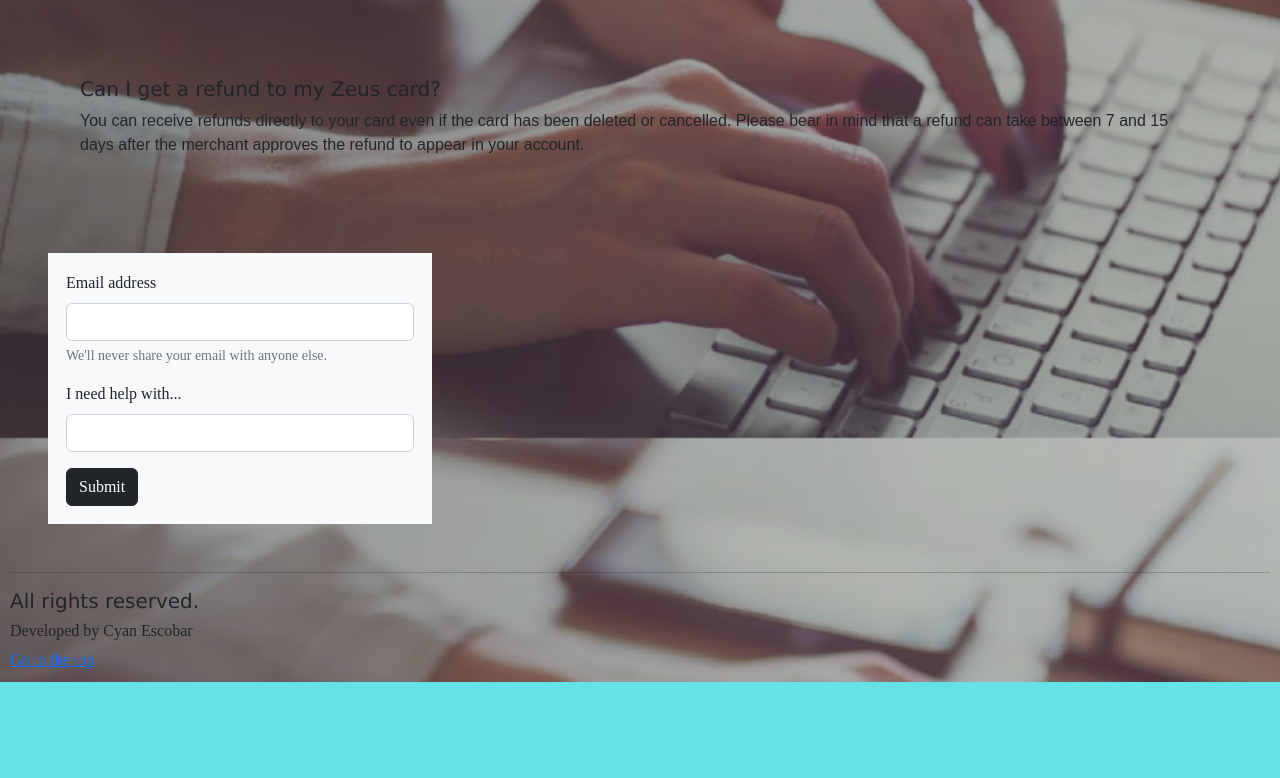
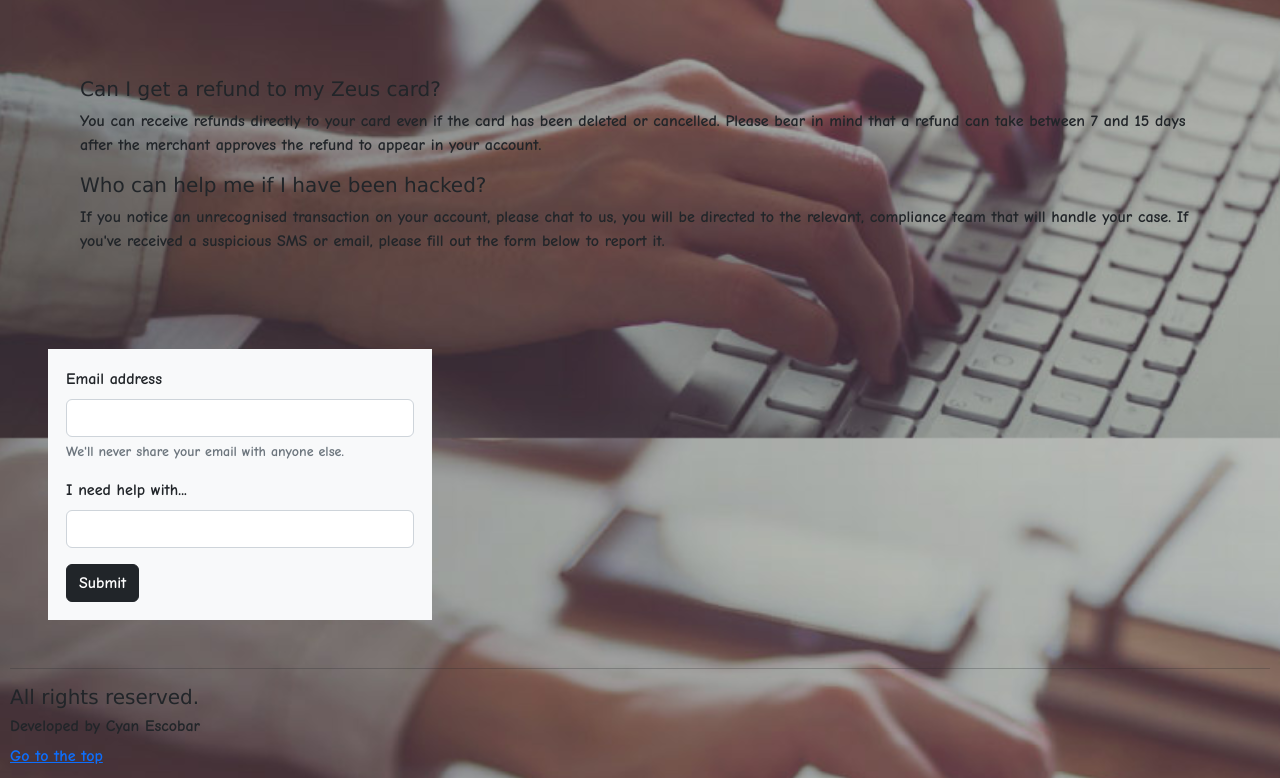
Before and after one commit to cyanescobar/PreEntrega3-Escobar, a plain HTML site: page views/help.html in a window 1280 px wide. Shown: the part 362-1140 px from the top of the page. Before the commit the page ends 1044 px from the top, so only its background shows below. Drawn offline with nearby package versions, Linux system fonts and the light colour scheme.

Commit message:
added text, modified typography

```diff
--- a/css/style.css
+++ b/css/style.css
@@ -6,7 +6,7 @@
 }
 /*Body Settings*/
 body {
-    font-family: "ComicNeue-Bold";
+    font-family: "ComicNeue-Bold.ttf";
     background-color: rgb(101, 226, 230);
     background-image: url("../assets/img/computer.jpg");
     background-attachment: fixed;
@@ -24,7 +24,7 @@ body {
 }
 /*Footer Settings*/
 footer {
-    font-family: "ComicNeue-Bold";
+    font-family: "ComicNeue-Bold.ttf";
     margin: 10px;
 }
 /*Fonts*/
@@ -74,7 +74,7 @@ h2{
 }
 /*Text font family*/
 .text-start {
-    font-family: Arial, Helvetica, sans-serif;
+    font-family: "ComicNeue-Bold.ttf";
 }
 /*Paragraph Background Image*/
 .section1{
@@ -90,6 +90,7 @@ h2{
 .fondoAboutUs{
     padding: 30px;
     margin: 50px;
+    font-family: "ComicNeue-Bold.ttf";
 }
 /*Form*/
 .anchoForm{
@@ -115,6 +116,7 @@ h2{
 }
 /*Text in Security Page*/
 .textSecurity{
+    font-family: "ComicNeue-Bold.ttf";
     padding: 10px;
     margin: 30px;
 }
--- a/views/help.html
+++ b/views/help.html
@@ -68,14 +68,20 @@
         </h2>
       </section>
       <div class="Help-questions-text">
+
         <!--Refund question-->
-        <h5>
-          Can I get a refund to my Zeus card?
-        </h5>
+        <h5> Can I get a refund to my Zeus card?</h5>
+
         <!--Refund answer-->
         <p class="text-start">
-          You can receive refunds directly to your card even if the card has been deleted or cancelled. Please bear in mind that a refund can take between 7 and 15 days after the merchant approves the refund to appear in your account.
-        </p>
+          You can receive refunds directly to your card even if the card has been deleted or cancelled. Please bear in mind that a refund can take between 7 and 15 days after the merchant approves the refund to appear in your account.</p>
+
+          <!--Being hacked question-->
+          <h5>Who can help me if I have been hacked?</h5>
+
+          <!--Being hacked answer-->
+          <p class="text-start">
+            If you notice an unrecognised transaction on your account, please chat to us, you will be directed to the relevant, compliance team that will handle your case. If you've received a suspicious SMS or email, please fill out the form below to report it.</p>
       </div>
       <section>
         <!-- Help form -->
```
